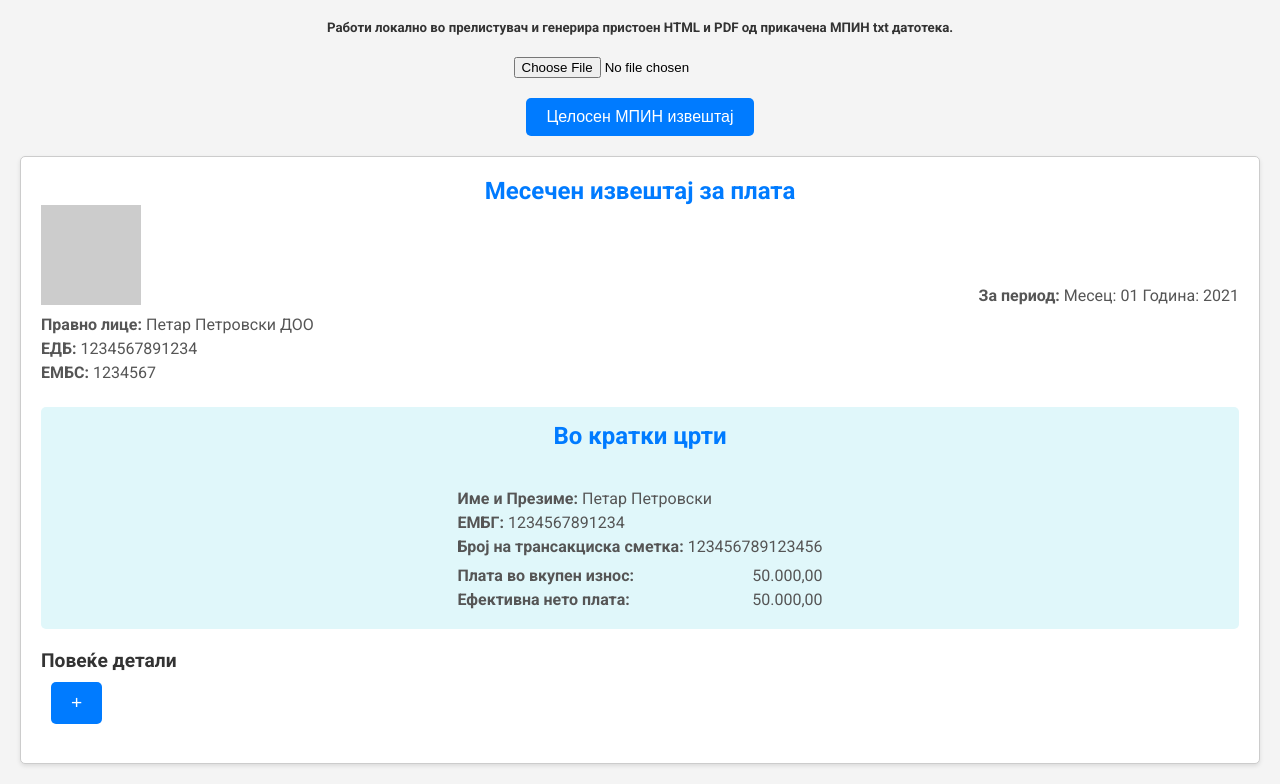
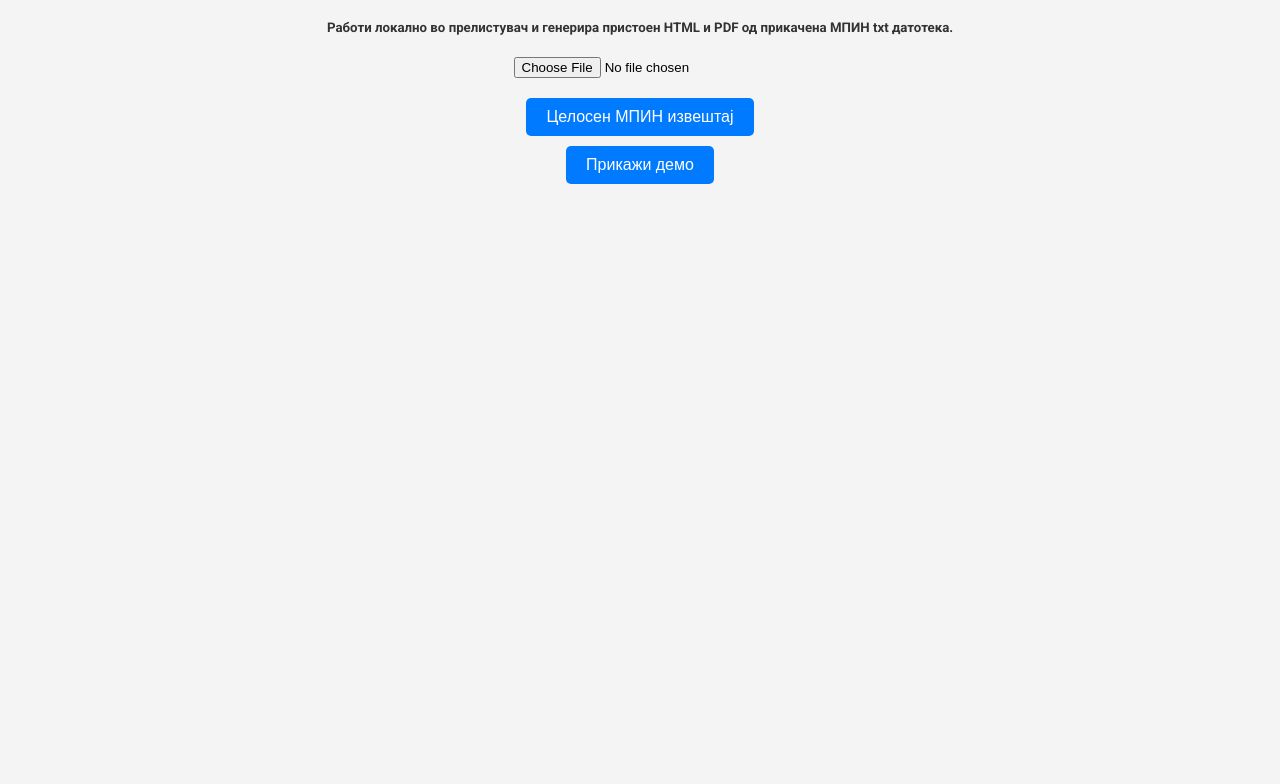
Before and after one commit to novica/mpin, a plain HTML site: page index.html in a window 1280 px wide. Shown: the part 62-846 px from the top of the page. After the commit the page ends 800 px from the top, so only its background shows below. Drawn offline with nearby package versions, Linux system fonts and the light colour scheme.

Commit message:
make the demo show on button click

```diff
--- a/index.html
+++ b/index.html
@@ -24,6 +24,7 @@
             Преземи PDF
         </button>
         <button id="toggleReport" class="toggle-btn">Целосен МПИН извештај</button>
+        <button id="showDefault">Прикажи демо</button>
 
         <!-- Page break element -->
         <div class="page-break"></div>
--- a/js/functions.js
+++ b/js/functions.js
@@ -10,6 +10,9 @@ document
         reader.onload = loadFile; // Assign the separate function
 
     });
+
+// Add an event listener to the "Show Default" button
+document.getElementById("showDefault").addEventListener("click", showDefaultValues);
 
 // Function to generate employee reports
 function generateEmployeeReports(data) {
@@ -299,8 +302,8 @@ function generateBasicReportHTMLFromDefaults() {
     return basicReportHTML;
 }
 
-// Load default values for basic report on page load
-document.addEventListener("DOMContentLoaded", function () {
+// Function to load and display default values
+function showDefaultValues() {
     const basicReportHTML = generateBasicReportHTMLFromDefaults();
-    document.getElementById("basicReport").innerHTML = basicReportHTML;
-});
+   document.getElementById("basicReport").innerHTML = basicReportHTML;
+}
```
